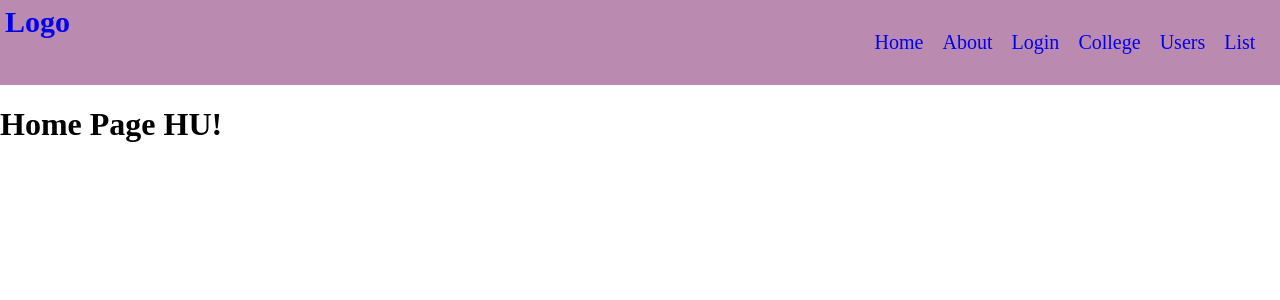
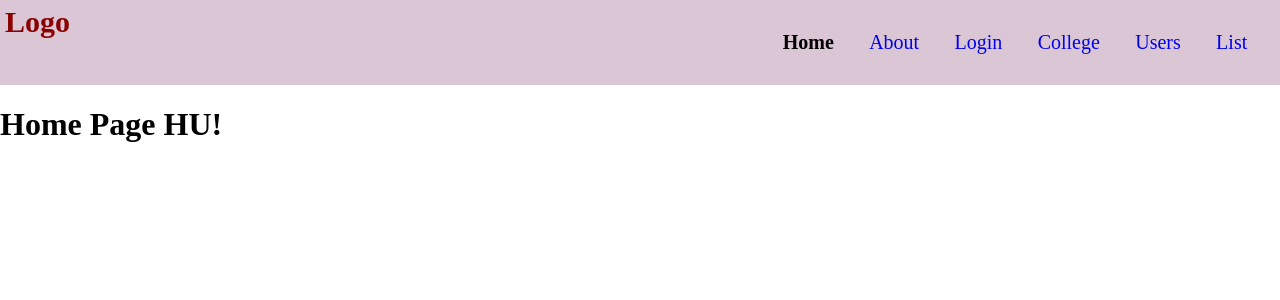
Before and after one commit to Sumit1164/React.js_Learning, a React (Vite) app: page / in a window 1280 px wide. Shown: the top 300 px of the page. Built offline with nearby package versions, Linux system fonts and the light colour scheme.

Commit message:
NavLink and Link difference and use case understand

```diff
--- a/src/NavBar.jsx
+++ b/src/NavBar.jsx
@@ -1,33 +1,33 @@
-import { Link, Outlet } from "react-router";
+import { NavLink, Outlet } from "react-router";
 import './header.css'
 export default function NavBar() {
   return (
     <div>
       <div className="header">
         <div>
-          <Link className="link" to={"/"}>
+          <NavLink className="link" to={"/"}>
             <h2>Logo</h2>
-          </Link>
+          </NavLink>
         </div>
         <div>
           <ul>
             <li>
-              <Link className="link" to="/">Home</Link>
+              <NavLink className={({isActive})=> isActive?'custome-active link': 'link'} to="/">Home</NavLink>
             </li>
             <li>
-              <Link className="link" to="/about">About</Link>
+              <NavLink className="link" to="/about">About</NavLink>
             </li>
             <li>
-              <Link className="link" to="/in/user/login">Login</Link>
+              <NavLink className="link" to="/in/user/login">Login</NavLink>
             </li>
             <li>
-              <Link className="link" to="/college">College</Link>
+              <NavLink className="link" to="/college">College</NavLink>
             </li>
             <li>
-              <Link className="link" to="/users">Users</Link>
+              <NavLink className="link" to="/users">Users</NavLink>
             </li>
             <li>
-              <Link className="link" to="/users/list">List</Link>
+              <NavLink className="link" to="/users/list">List</NavLink>
             </li>
           </ul>
         </div>
--- a/src/header.css
+++ b/src/header.css
@@ -1,5 +1,5 @@
 .header {
-    background-color: #bb8ab0;
+    background-color: #dac6d5;
     display: flex;
     justify-content: space-between;
     padding: 5px;
@@ -15,11 +15,8 @@
     justify-content: space-around;
     padding: 10px;
     list-style: none;
-    width: 400px;
+    width: 500px;
 }
-/* .header ul li{
-    padding: 10px;
-} */
 .header .link h2{
     margin: 0;
 }
@@ -35,3 +32,14 @@
     margin: 10px;
     /* justify-content: space-between; */
 }
+
+
+.active{
+    font-weight: 800;
+    color: darkred;
+}
+
+.custome-active{
+    font-weight: 800;
+    color: black;
+}
```
